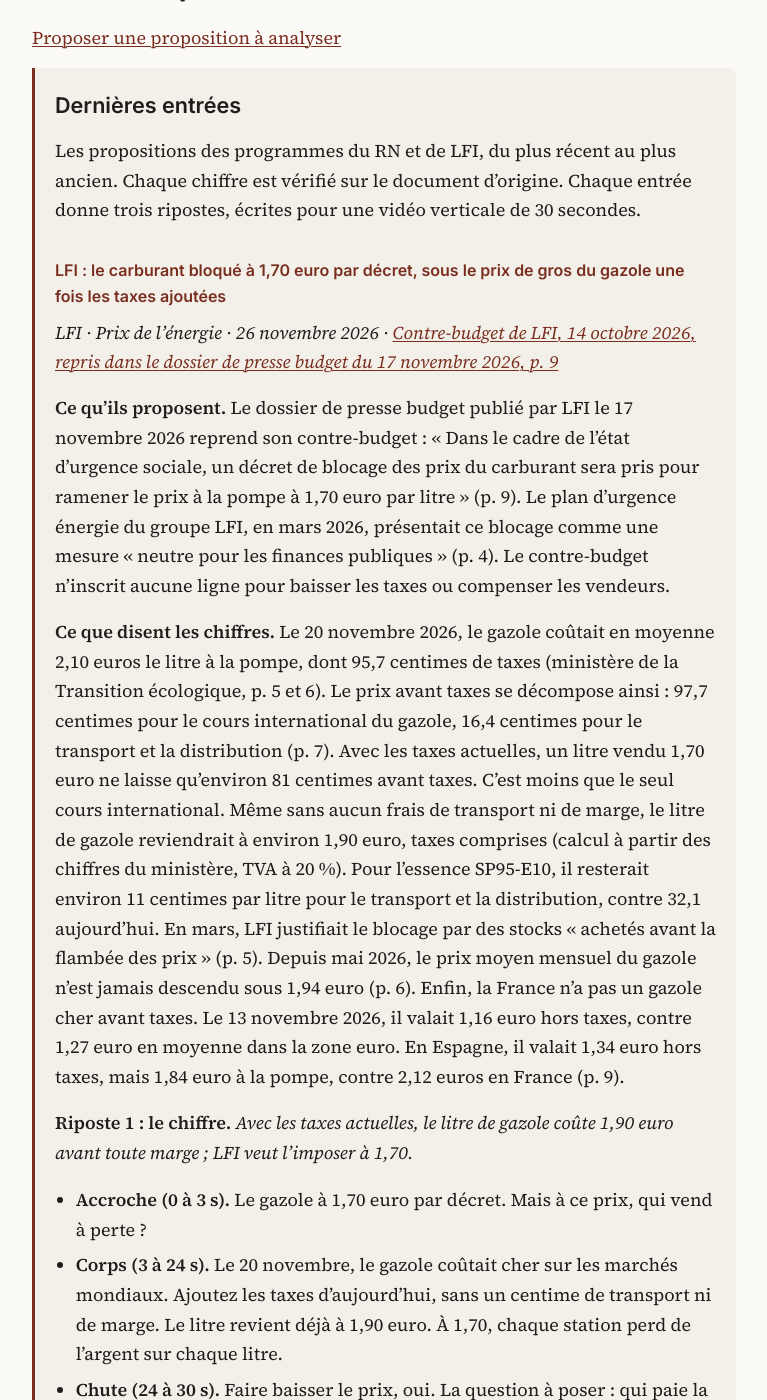
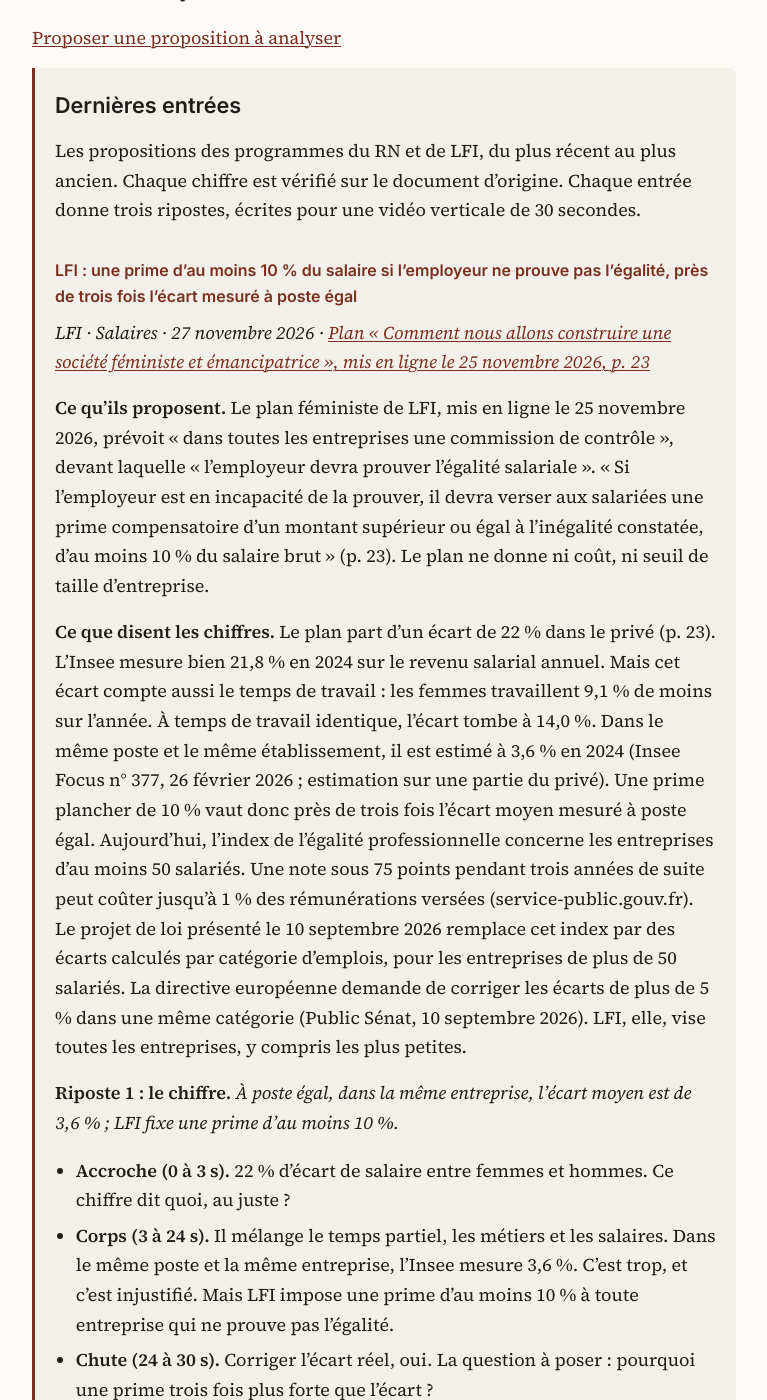
Before and after one commit to ajoly35/riposte-programmes, a Jekyll site: the page built from index.md, in a window 1280 px wide and 1400 px high, scrolled down 267 px. Shown: the whole window, without its empty margins (256-1023 px from the left). Built offline with Jekyll 4.4.1, drawn with Linux system fonts in a browser that asks for light colours; our own code applies the rules of GitHub Pages for plain Markdown files; some of the changed text lies outside the part shown.

Commit message:
Ripostes du 27 novembre 2026 : LFI, prime d'égalité salariale d'au moins 10 %
Co-Authored-By: Claude Opus 5.5 <noreply@anthropic.com>
Claude-Session: https://claude.ai/code/session_01G6bx5QgQi8XAmF7kLmkTsd

```diff
--- a/_includes/latest.md
+++ b/_includes/latest.md
@@ -1,4 +1,37 @@
 Les propositions des programmes du RN et de LFI, du plus récent au plus ancien. Chaque chiffre est vérifié sur le document d'origine. Chaque entrée donne trois ripostes, écrites pour une vidéo verticale de 30 secondes.
+
+### LFI : une prime d'au moins 10 % du salaire si l'employeur ne prouve pas l'égalité, près de trois fois l'écart mesuré à poste égal
+
+*LFI · Salaires · 27 novembre 2026 · [Plan « Comment nous allons construire une société féministe et émancipatrice », mis en ligne le 25 novembre 2026, p. 23](https://melenchon2027.fr/wp-content/uploads/2026/11/PLAN-CONSTRUIRE-UNE-SOCIETE-FEMINISTE-ET-EMANCIPATRICE.pdf)*
+
+**Ce qu'ils proposent.** Le plan féministe de LFI, mis en ligne le 25 novembre 2026, prévoit « dans toutes les entreprises une commission de contrôle », devant laquelle « l'employeur devra prouver l'égalité salariale ». « Si l'employeur est en incapacité de la prouver, il devra verser aux salariées une prime compensatoire d'un montant supérieur ou égal à l'inégalité constatée, d'au moins 10 % du salaire brut » (p. 23). Le plan ne donne ni coût, ni seuil de taille d'entreprise.
+
+**Ce que disent les chiffres.** Le plan part d'un écart de 22 % dans le privé (p. 23). L'Insee mesure bien 21,8 % en 2024 sur le revenu salarial annuel. Mais cet écart compte aussi le temps de travail : les femmes travaillent 9,1 % de moins sur l'année. À temps de travail identique, l'écart tombe à 14,0 %. Dans le même poste et le même établissement, il est estimé à 3,6 % en 2024 (Insee Focus n° 377, 26 février 2026 ; estimation sur une partie du privé). Une prime plancher de 10 % vaut donc près de trois fois l'écart moyen mesuré à poste égal. Aujourd'hui, l'index de l'égalité professionnelle concerne les entreprises d'au moins 50 salariés. Une note sous 75 points pendant trois années de suite peut coûter jusqu'à 1 % des rémunérations versées (service-public.gouv.fr). Le projet de loi présenté le 10 septembre 2026 remplace cet index par des écarts calculés par catégorie d'emplois, pour les entreprises de plus de 50 salariés. La directive européenne demande de corriger les écarts de plus de 5 % dans une même catégorie (Public Sénat, 10 septembre 2026). LFI, elle, vise toutes les entreprises, y compris les plus petites.
+
+**Riposte 1 : le chiffre.** *À poste égal, dans la même entreprise, l'écart moyen est de 3,6 % ; LFI fixe une prime d'au moins 10 %.*
+- **Accroche (0 à 3 s).** 22 % d'écart de salaire entre femmes et hommes. Ce chiffre dit quoi, au juste ?
+- **Corps (3 à 24 s).** Il mélange le temps partiel, les métiers et les salaires. Dans le même poste et la même entreprise, l'Insee mesure 3,6 %. C'est trop, et c'est injustifié. Mais LFI impose une prime d'au moins 10 % à toute entreprise qui ne prouve pas l'égalité.
+- **Chute (24 à 30 s).** Corriger l'écart réel, oui. La question à poser : pourquoi une prime trois fois plus forte que l'écart ?
+- **À l'écran.** « À poste égal : 3,6 % d'écart » ; en bas : Insee Focus n° 377, 26 février 2026.
+- **Plan.** Vertical 9:16, plan poitrine, regard caméra, sous-titres ; deux fiches de paie posées côte à côte sur une table.
+
+**Riposte 2 : l'exemple.** *Aujourd'hui, l'entreprise qui reste sous 75 points trois ans de suite risque au plus 1 % de ses salaires.*
+- **Accroche (0 à 3 s).** L'égalité salariale, la loi la contrôle déjà. Voici comment.
+- **Corps (3 à 24 s).** Depuis 2018, les entreprises d'au moins 50 salariés publient un index de l'égalité. Sous 75 points trois ans de suite, la sanction peut atteindre 1 % des salaires versés. Un projet de loi de septembre 2026 veut des écarts publiés par catégorie d'emplois.
+- **Chute (24 à 30 s).** Avant d'inventer une prime, demandons : comment faire appliquer vraiment les règles qui existent ?
+- **À l'écran.** « Sanction actuelle : jusqu'à 1 % » ; en bas : service-public.gouv.fr ; Public Sénat, 10 septembre 2026.
+- **Plan.** Vertical 9:16, plan poitrine, sous-titres ; dans un bureau, un tableau d'affichage avec l'index de l'entreprise.
+
+**Riposte 3 : la meilleure alternative.** *Mesurer l'écart poste par poste et faire corriger chaque écart non justifié ; la proposition d'Édouard Philippe est à vérifier avec le programme.*
+- **Accroche (0 à 3 s).** Une femme payée moins pour le même travail : comment on règle ça, concrètement ?
+- **Corps (3 à 24 s).** Une prime forfaitaire paie pareil un écart de 1 % et un écart de 9 %. Ce qui marche, c'est de comparer poste par poste. Puis de corriger chaque écart sans raison, à la bonne hauteur.
+- **Chute (24 à 30 s).** Le bon salaire pour le même travail, pas une prime au hasard. Notre proposition : à vérifier avec le programme.
+- **À l'écran.** « Même travail, même salaire » ; en bas : Insee Focus n° 377, 26 février 2026.
+- **Plan.** Vertical 9:16, plan poitrine, regard caméra, sous-titres ; dans un atelier, deux blouses de travail identiques accrochées.
+
+**Position d'Édouard.** À vérifier : aucune déclaration publique d'Édouard Philippe sur l'égalité salariale ou sur cette prime trouvée pendant cette veille.
+
+**Sources.** [LFI, plan « Comment nous allons construire une société féministe et émancipatrice », mis en ligne le 25 novembre 2026, p. 9 et 23](https://melenchon2027.fr/wp-content/uploads/2026/11/PLAN-CONSTRUIRE-UNE-SOCIETE-FEMINISTE-ET-EMANCIPATRICE.pdf) ; [Insee Focus n° 377, « Écart de salaire entre femmes et hommes en 2024 », 26 février 2026](https://insee.fr/fr/statistiques/8743657) ; [Service-public.gouv.fr, « Index de l'égalité professionnelle », vérifié le 10 juillet 2025](https://entreprendre.service-public.gouv.fr/vosdroits/F35103) ; [Public Sénat, « Transparence salariale : que contient le nouveau projet de loi », 10 septembre 2026](https://www.publicsenat.fr/actualites/emploi/transparence-salariale-que-contient-le-nouveau-projet-de-loi-sur-les-obligations-des-entreprises-en-matiere-degalite-hommes-femmes)
 
 ### LFI : le carburant bloqué à 1,70 euro par décret, sous le prix de gros du gazole une fois les taxes ajoutées
 
```
